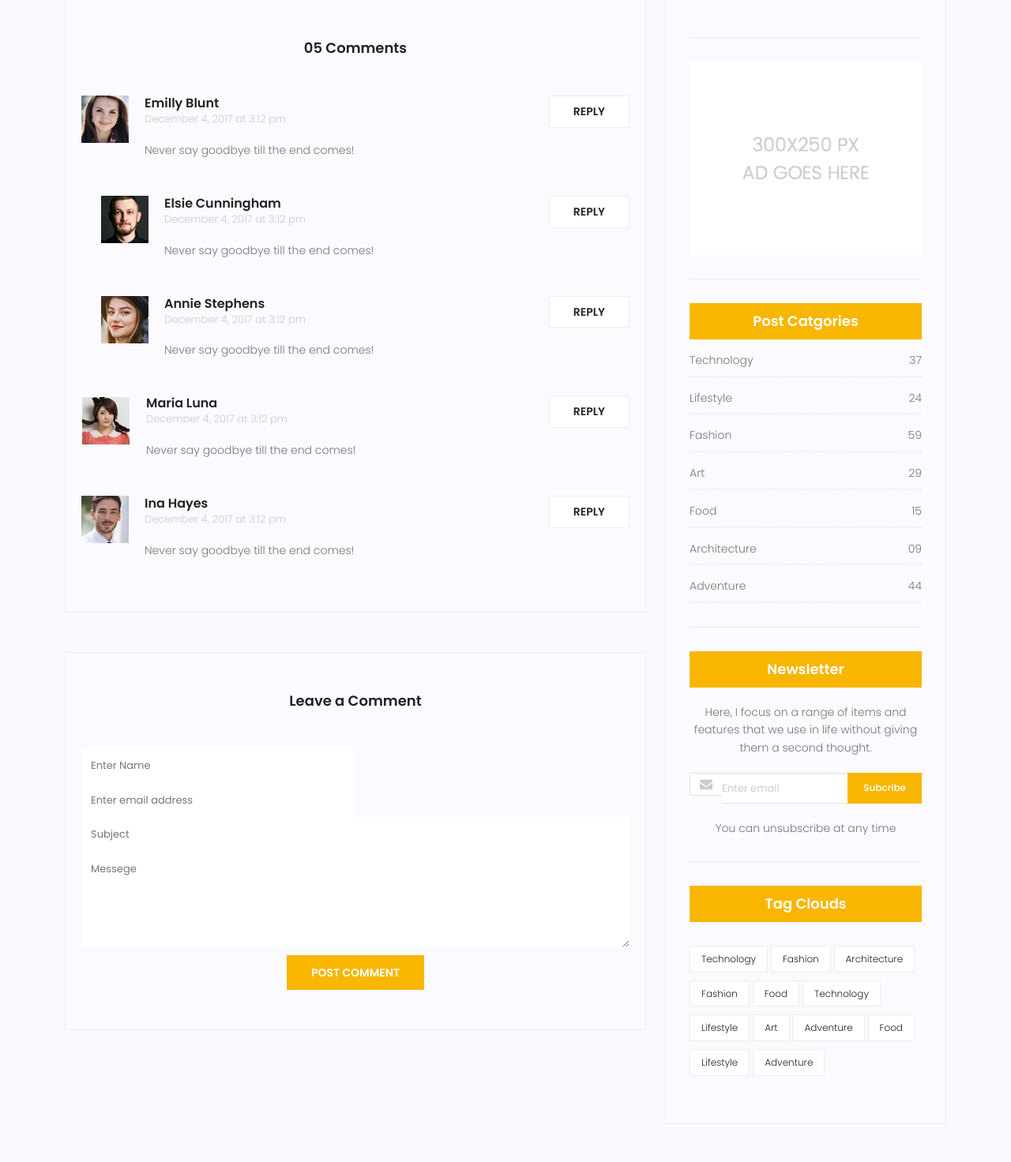
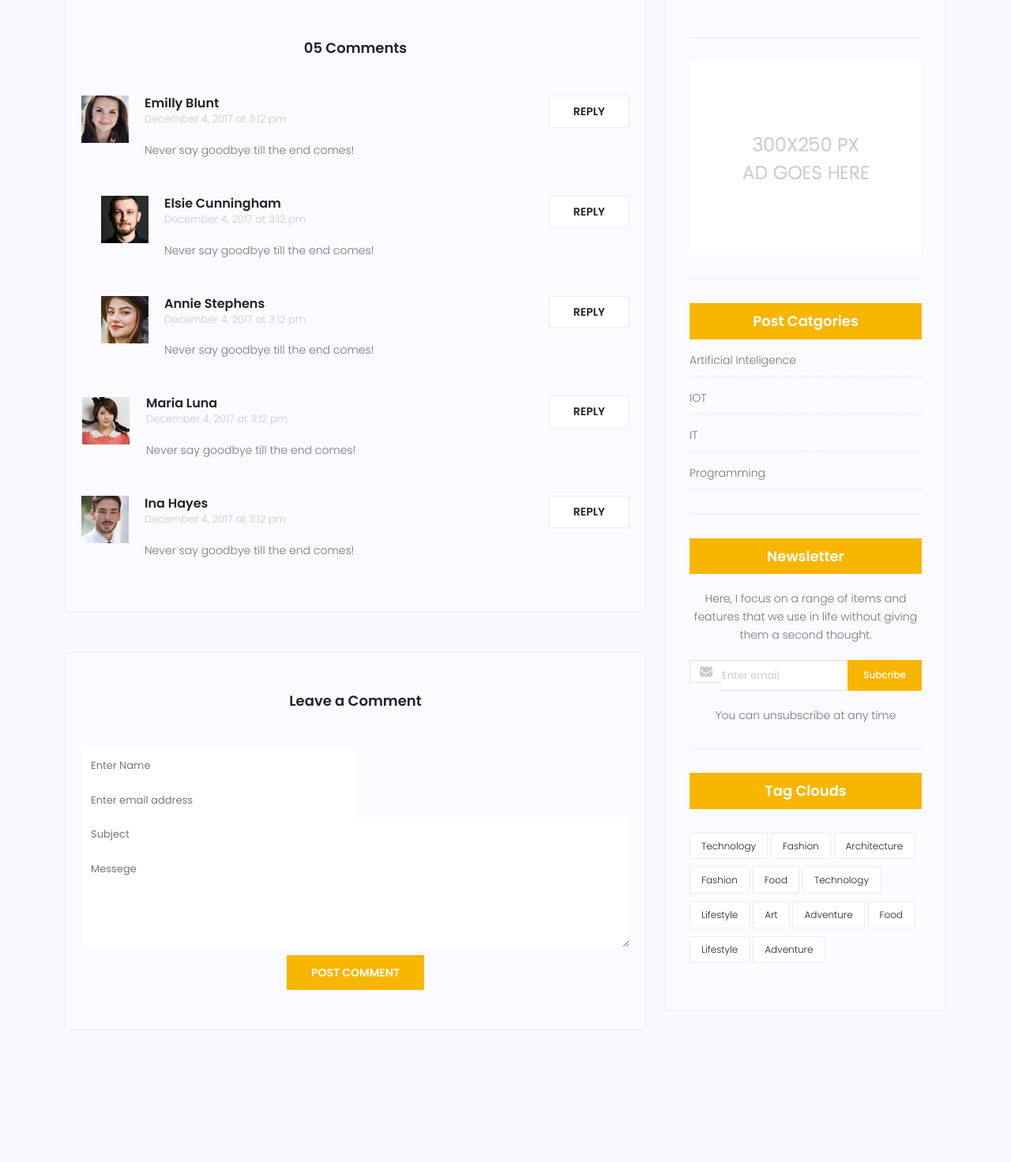
Before and after one commit to Mosllems/Travel, a Django app: a page that uses blog/templates/blog/blog-single.html in a window 1280 px wide. Shown: the part 1245-2717 px from the top of the page at 79% size. Run offline with Django 5.2, Linux system fonts and the light colour scheme; data comes from the database, SQL or seed files in the repository; parts of the project's set-up code (start-up, migrations or seed data) failed here and were passed over; some libraries are stand-ins or nearby versions.

Commit message:
add category in detail page

```diff
--- a/blog/templates/blog/blog-single.html
+++ b/blog/templates/blog/blog-single.html
@@ -243,53 +243,7 @@
 						<div class="single-sidebar-widget ads-widget">
 							<a href="#"><img class="img-fluid" src="{% static 'img/blog/ads-banner.jpg' %}" alt=""></a>
 						</div>
-						<div class="single-sidebar-widget post-category-widget">
-							<h4 class="category-title">Post Catgories</h4>
-							<ul class="cat-list">
-								<li>
-									<a href="#" class="d-flex justify-content-between">
-										<p>Technology</p>
-										<p>37</p>
-									</a>
-								</li>
-								<li>
-									<a href="#" class="d-flex justify-content-between">
-										<p>Lifestyle</p>
-										<p>24</p>
-									</a>
-								</li>
-								<li>
-									<a href="#" class="d-flex justify-content-between">
-										<p>Fashion</p>
-										<p>59</p>
-									</a>
-								</li>
-								<li>
-									<a href="#" class="d-flex justify-content-between">
-										<p>Art</p>
-										<p>29</p>
-									</a>
-								</li>
-								<li>
-									<a href="#" class="d-flex justify-content-between">
-										<p>Food</p>
-										<p>15</p>
-									</a>
-								</li>
-								<li>
-									<a href="#" class="d-flex justify-content-between">
-										<p>Architecture</p>
-										<p>09</p>
-									</a>
-								</li>
-								<li>
-									<a href="#" class="d-flex justify-content-between">
-										<p>Adventure</p>
-										<p>44</p>
-									</a>
-								</li>
-							</ul>
-						</div>
+						{% get_category %}
 						<div class="single-sidebar-widget newsletter-widget">
 							<h4 class="newsletter-title">Newsletter</h4>
 							<p>
```
